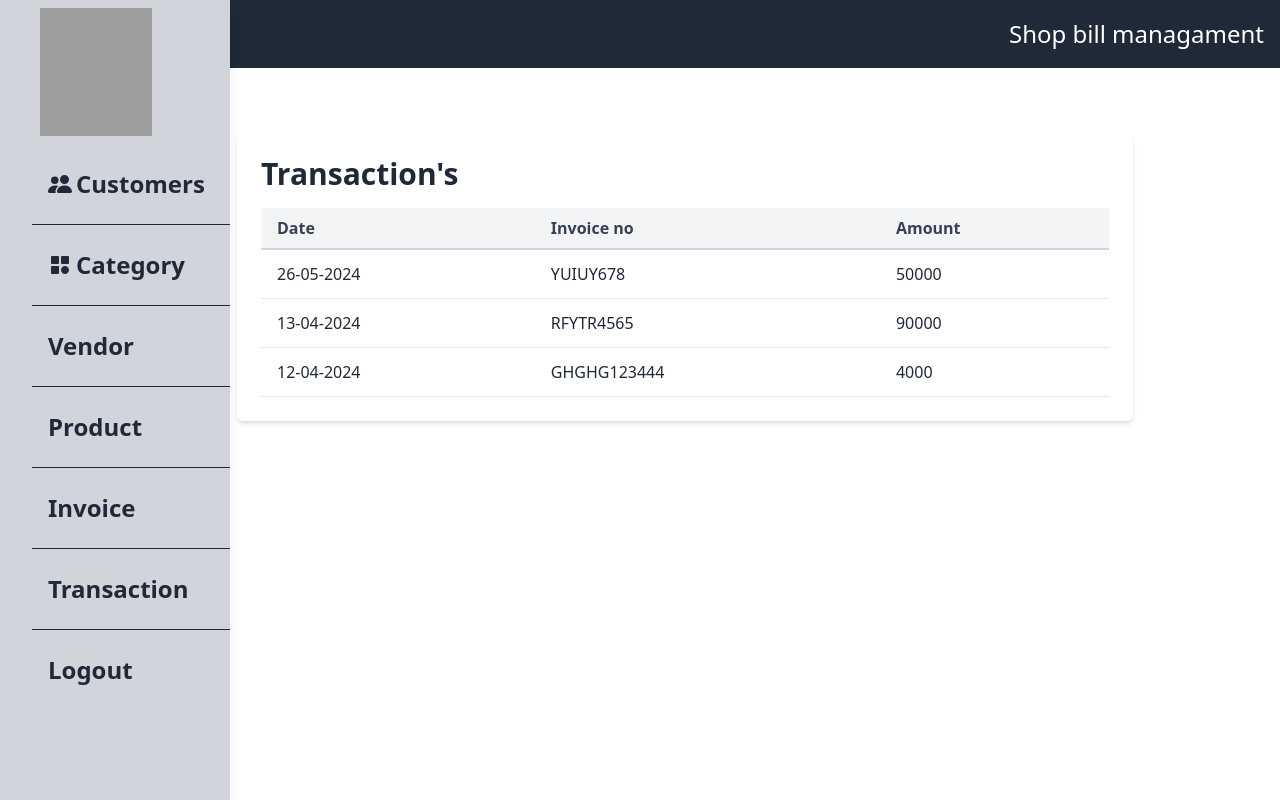
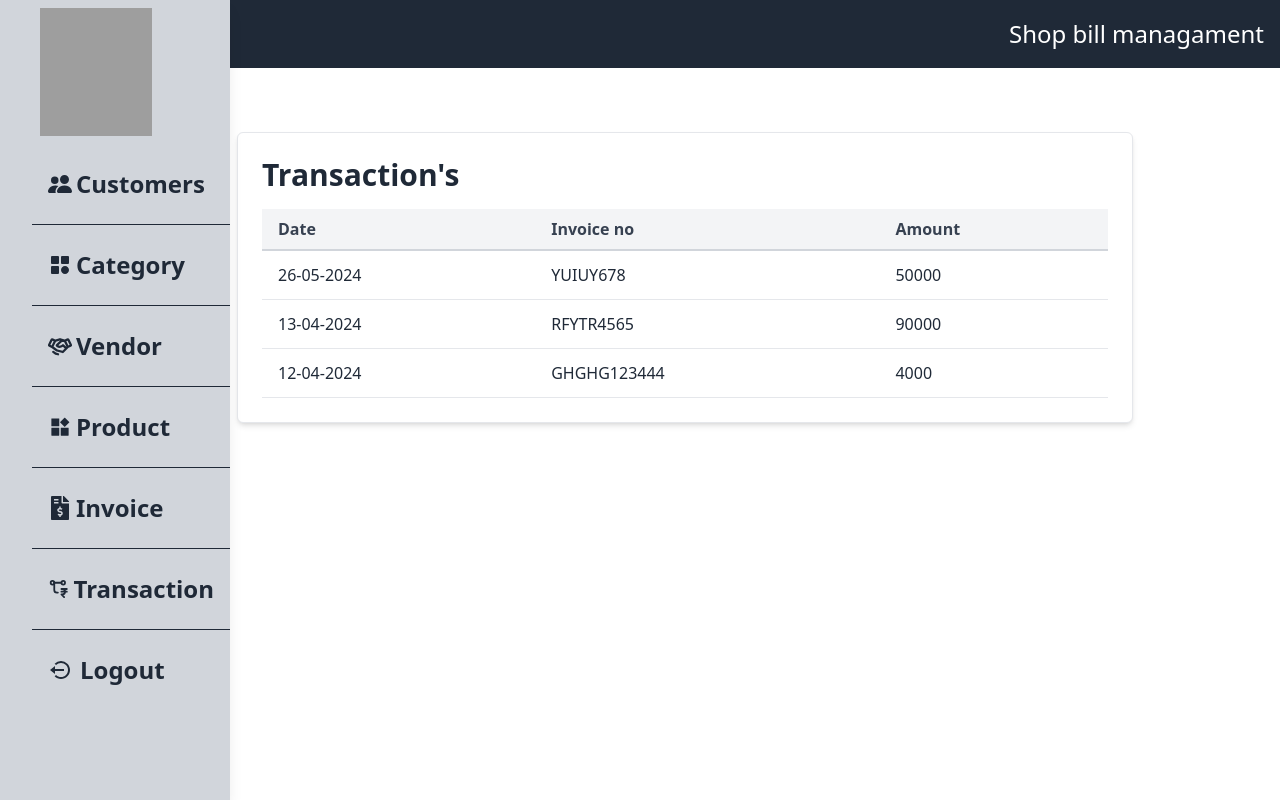
Before and after one commit to hemantpatel2001/shop-bill-management, a React (Vite) app: page /shop-bill-management/transaction in a window 1280 px wide. Built offline with nearby package versions, Linux system fonts and the light colour scheme; sample sign-in values are in the browser's storage; grey boxes are pictures that could not be loaded.

Commit message:
react icon add all

```diff
--- a/src/Screen/Product/Add/AddProductWrapper.tsx
+++ b/src/Screen/Product/Add/AddProductWrapper.tsx
@@ -32,9 +32,9 @@ const AddProductFormWrapper = () => {
     MRP: number()
       .required('Enter MRP')
       .positive('Must be a positive number.')
-      .test('MRP-greater-than-SP-CP', 'MRP must be more than selling price and cost price', function (value) {
+      .test('MRP-greater-than-SP-CP', 'MRP must be more than sp and cp', function (value) {
         const { sellingPrice, costPrice } = this.parent;
-        return value > sellingPrice && value > costPrice;
+        return value >= sellingPrice && value > costPrice;
       }),
     categoryId: string().required('Select category'),
     img: string(),
@@ -49,7 +49,7 @@ const AddProductFormWrapper = () => {
     costPrice: number()
       .required('Enter cost price')
       .positive('Must be a positive number.')
-      .test('CP-is-highest', 'Cost price must be the highest number', function (value) {
+      .test('CP-is-highest', 'Cost price less then mrp and sp', function (value) {
         const { MRP, sellingPrice } = this.parent;
         return value < MRP && value < sellingPrice;
       })
--- a/src/Screen/Sidebar/Sidebar.tsx
+++ b/src/Screen/Sidebar/Sidebar.tsx
@@ -1,9 +1,12 @@
 import React from 'react';
-import { BiSolidCategory } from 'react-icons/bi';
+import { AiFillProduct } from 'react-icons/ai';
+import { BiLogOutCircle, BiSolidCategory, BiSolidLogOutCircle } from 'react-icons/bi';
 import { BsPeopleFill } from 'react-icons/bs';
-import { FaRegArrowAltCircleLeft } from 'react-icons/fa';
+import { FaFileInvoiceDollar, FaRegArrowAltCircleLeft } from 'react-icons/fa';
 import { IoMdClose } from 'react-icons/io';
+import { PiHandshakeBold } from 'react-icons/pi';
 import { RiCloseCircleFill } from 'react-icons/ri';
+import { TbTransactionRupee } from 'react-icons/tb';
 import { Link, useNavigate } from 'react-router-dom';
 
 const Sidebar = ({ toggleSidebar }) => {
@@ -31,43 +34,43 @@ const Sidebar = ({ toggleSidebar }) => {
             {/* Navigation Links */}
             <div className="p-4 cursor-pointer hover:bg-blue-700 font-semibold">
                 <Link to="customer-details" onClick={toggleSidebar}>
-              <span className='flex  items-center gap-1'> <BsPeopleFill />  <span className='flex items-center gap-2'> Customers</span></span>
+                    <span className='flex  items-center gap-1'> <BsPeopleFill />  <span className='flex items-center gap-2'> Customers</span></span>
                 </Link>
             </div>
             <hr className='border-0.5 border-gray-800' />
             <div className="p-4 cursor-pointer hover:bg-blue-700 font-semibold">
                 <Link to="category-details" onClick={toggleSidebar}>
-                <span className='flex  items-center gap-1'> <BiSolidCategory />  <span className='flex items-center gap-2'>Category</span> </span>
+                    <span className='flex  items-center gap-1'> <BiSolidCategory />  <span className='flex items-center gap-2'>Category</span> </span>
                 </Link>
             </div>
             <hr className='border-0.5 border-gray-800' />
             <div className="p-4 cursor-pointer hover:bg-blue-700 font-semibold">
                 <Link to="vendors-details" onClick={toggleSidebar}>
-                    <span className='flex items-center gap-2'>Vendor</span>
+                <span className='flex  items-center gap-1'>  <PiHandshakeBold/>       <span className='flex items-center gap-2'>Vendor</span></span>
                 </Link>
             </div>
             <hr className='border-0.5 border-gray-800' />
             <div className="p-4 cursor-pointer hover:bg-blue-700 font-semibold">
                 <Link to="product-details" onClick={toggleSidebar}>
-                    <span className='flex items-center gap-2'>Product</span>
+                    <span className='flex  items-center gap-1'>   <AiFillProduct />    <span className='flex items-center gap-2'>Product</span> </span>
                 </Link>
             </div>
             <hr className='border-0.5 border-gray-800' />
             <div className="p-4 cursor-pointer hover:bg-blue-700 font-semibold">
                 <Link to="invoice-details" onClick={toggleSidebar}>
-                    <span className='flex items-center gap-2'>Invoice</span>
+                    <span className='flex  items-center gap-1'>     <FaFileInvoiceDollar />  <span className='flex items-center gap-2'>Invoice</span> </span>
                 </Link>
             </div>
             <hr className='border-0.5 border-gray-800' />
             <div className="p-4 cursor-pointer hover:bg-blue-700 font-semibold">
                 <Link to="transaction" onClick={toggleSidebar}>
-                    <span className='flex items-center gap-2'>Transaction</span>
+                    <span className='flex  items-center gap-1'>    <TbTransactionRupee />    <span className='flex items-center gap-2'>Transaction</span></span>
                 </Link>
             </div>
             <hr className='border-0.5 border-gray-800' />
             <div className="p-4 cursor-pointer hover:bg-blue-700 font-semibold">
-                <span className='flex items-center gap-2'>
-                    <button onClick={HandleLogout}>Logout</button>
+                <span className='flex items-center gap-2'> <BiLogOutCircle />        <button onClick={HandleLogout}>Logout</button>
+
                 </span>
             </div>
         </div>
--- a/src/Screen/transaction/List/TransactionListing.tsx
+++ b/src/Screen/transaction/List/TransactionListing.tsx
@@ -19,7 +19,7 @@ const TransactionListing = ({ data, isLoading, isError }: Props) => {
     if (isError) return <div className="flex justify-center text-sky-800 text-4xl p-44">Error fetching customers</div>;
 
     return (
-        <div className="max-w-4xl mx-auto p-6 mt-16 bg-white rounded-md shadow-md">
+        <div className="max-w-4xl mx-auto p-6 mt-16 bg-white border rounded-md shadow-md">
             <div className="flex justify-between items-center mb-4">
                 <h1 className="text-3xl font-bold text-gray-800">Transaction's</h1>
 
```
